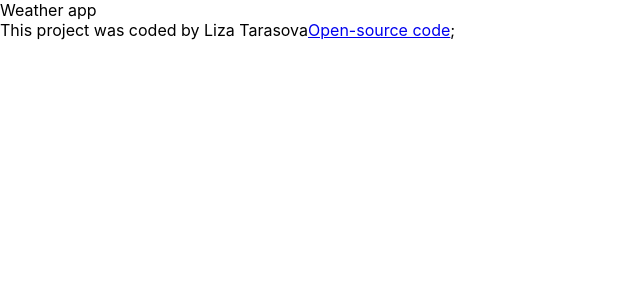
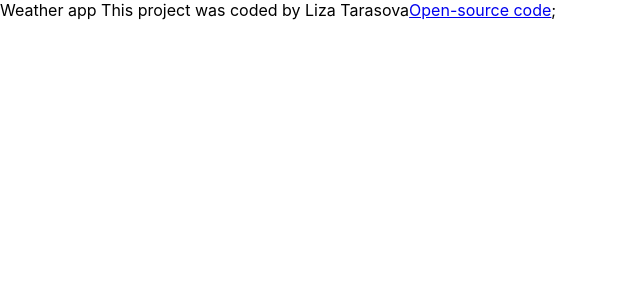
Before and after one commit to Elyzavetka/react-weather-app, a React (Create React App) app: page / in a window 1280 px wide. Shown: the top 300 px of the page, without its empty margins (0-640 px from the left). Built offline with nearby package versions, Linux system fonts and the light colour scheme.

Commit message:
Update App.js

```diff
--- a/src/App.js
+++ b/src/App.js
@@ -3,12 +3,8 @@ import "./App.css";
 export default function App() {
   return (
     <div className="App">
-      Weather app
-      <footer>
-        This project was coded by Liza Tarasova
-        <a href="https://polite-sherbet-e0fba5.netlify.app">Open-source code</a>
-        ;
-      </footer>
+      Weather app This project was coded by Liza Tarasova
+      <a href="https://polite-sherbet-e0fba5.netlify.app">Open-source code</a>;
     </div>
   );
 }
```
